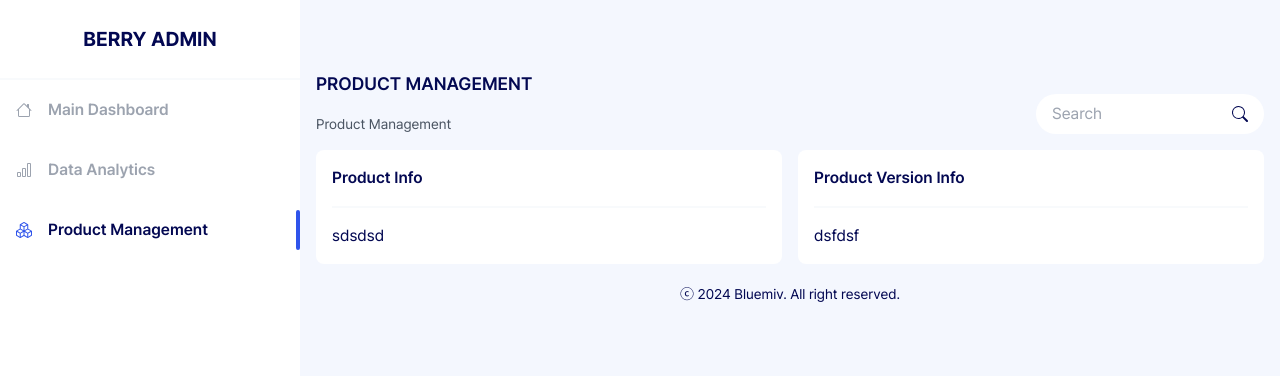
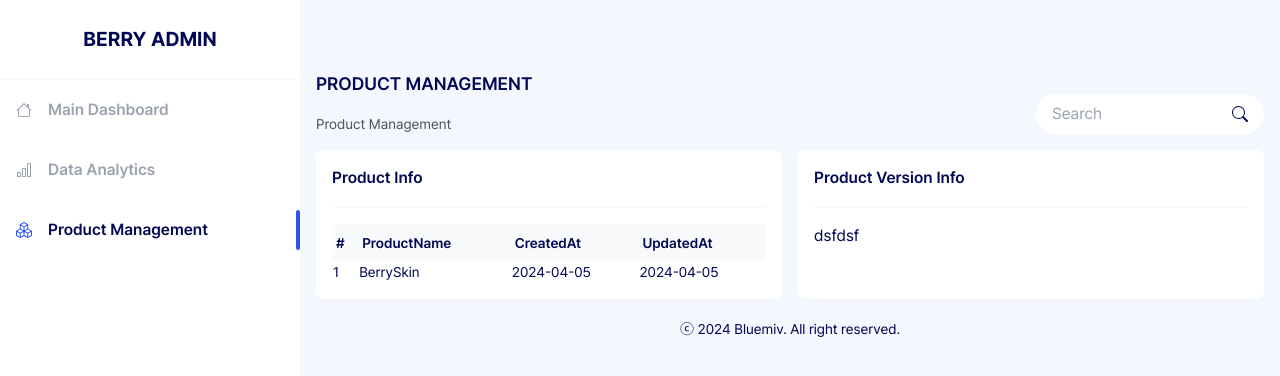
Before and after one commit to bluemiv/berry-admin, a Next.js app in the folder apps/web/: page /product-management in a window 1280 px wide. Shown: the top 376 px of the page. Built offline with nearby package versions, Linux system fonts and the light colour scheme.

Commit message:
feat: Table 컴포넌트 개발

```diff
--- a/apps/web/src/api/index.ts
+++ b/apps/web/src/api/index.ts
@@ -0,0 +1 @@
+export * from './productApi';
--- a/apps/web/src/app/product-management/page.tsx
+++ b/apps/web/src/app/product-management/page.tsx
@@ -1,9 +1,40 @@
+import dayjs from 'dayjs';
 import { Card } from '@/components';
+import { Table } from '@/components';
+import { DATE_FORMAT } from '@/constants';
 
 export default function Page() {
   return (
     <main className="grid grid-cols-2 gap-md">
-      <Card title="Product Info">sdsdsd</Card>
+      <Card title="Product Info">
+        <Table
+          rowKey="idx"
+          columns={[
+            { title: '#', key: 'idx', dataIndex: 'idx' },
+            { title: 'ProductName', key: 'productName', dataIndex: 'productName' },
+            {
+              title: 'CreatedAt',
+              key: 'createdAt',
+              dataIndex: 'createdAt',
+              render: (date) => dayjs(date).format(DATE_FORMAT.DATE),
+            },
+            {
+              title: 'UpdatedAt',
+              key: 'updatedAt',
+              dataIndex: 'updatedAt',
+              render: (date) => dayjs(date).format(DATE_FORMAT.DATE),
+            },
+          ]}
+          dataSource={[
+            {
+              idx: 1,
+              productName: 'BerrySkin',
+              createdAt: '2024-04-05',
+              updatedAt: '2024-04-05',
+            },
+          ]}
+        />
+      </Card>
       <Card title="Product Version Info">dsfdsf</Card>
     </main>
   );
--- /dev/null
+++ b/apps/web/src/components/Table/Table.tsx
@@ -0,0 +1,56 @@
+import lodash from 'lodash';
+import { ReactNode } from 'react';
+
+interface TProps {
+  rowKey?: string;
+  columns: {
+    title?: ReactNode;
+    key?: number | string;
+    dataIndex: string | string[];
+    render?: (data: any, record: { [key: string]: any }) => ReactNode;
+  }[];
+  dataSource: { [key: string]: any }[];
+}
+
+export default function Table({ rowKey = 'key', columns, dataSource }: TProps) {
+  return (
+    <table className="w-full text-sm">
+      <thead className="bg-slate-50">
+        <tr>
+          {columns?.map((col) => {
+            return (
+              <th
+                className="px-xs text-left font-semibold"
+                key={
+                  col.key ||
+                  (lodash.isArray(col.dataIndex) ? col.dataIndex.join('-') : col.dataIndex)
+                }
+              >
+                <div className="flex items-center min-h-[35px]">{col.title}</div>
+              </th>
+            );
+          })}
+        </tr>
+      </thead>
+      <tbody>
+        {dataSource.map((record) => {
+          const dataKey = record?.[rowKey || 'key'];
+          return (
+            <tr key={`table-tr-${dataKey}`}>
+              {columns.map((col) => {
+                const curData = lodash.isArray(col.dataIndex)
+                  ? col.dataIndex.reduce((acc, v) => acc?.[v] || {}, record)
+                  : record?.[col.dataIndex];
+                return (
+                  <td key={`table-td-${col.key}-${dataKey}`}>
+                    {!!col.render ? col.render(curData, record) : curData}
+                  </td>
+                );
+              })}
+            </tr>
+          );
+        })}
+      </tbody>
+    </table>
+  );
+}
--- /dev/null
+++ b/apps/web/src/components/Table/index.ts
@@ -0,0 +1,3 @@
+import Table from './Table';
+
+export default Table;
--- a/apps/web/src/components/index.ts
+++ b/apps/web/src/components/index.ts
@@ -1,3 +1,4 @@
 export { default as Layout } from './Layout';
 export { default as Icons } from './Icons';
 export { default as Card } from './Card';
+export { default as Table } from './Table';
--- a/apps/web/src/types/index.ts
+++ b/apps/web/src/types/index.ts
@@ -1,3 +1,7 @@
+import { ReactNode } from 'react';
+
+export * from './product';
+
 export type TPropsWithClassname<T = unknown> = T & { className?: string };
-export type TPropsWithChildren<T = unknown> = T & { children?: string };
+export type TPropsWithChildren<T = unknown> = T & { children?: ReactNode };
 export type TPropsWithBaseComponent<T = unknown> = T & TPropsWithClassname & TPropsWithChildren;
--- /dev/null
+++ b/apps/web/src/types/product.ts
@@ -0,0 +1,6 @@
+export type TProduct = {
+  id: string;
+  name: string;
+  createdAt: string;
+  updatedAt: string;
+};
```
Also changed, not shown: apps/web/src/api/productApi.ts (+27 -1 lines).
